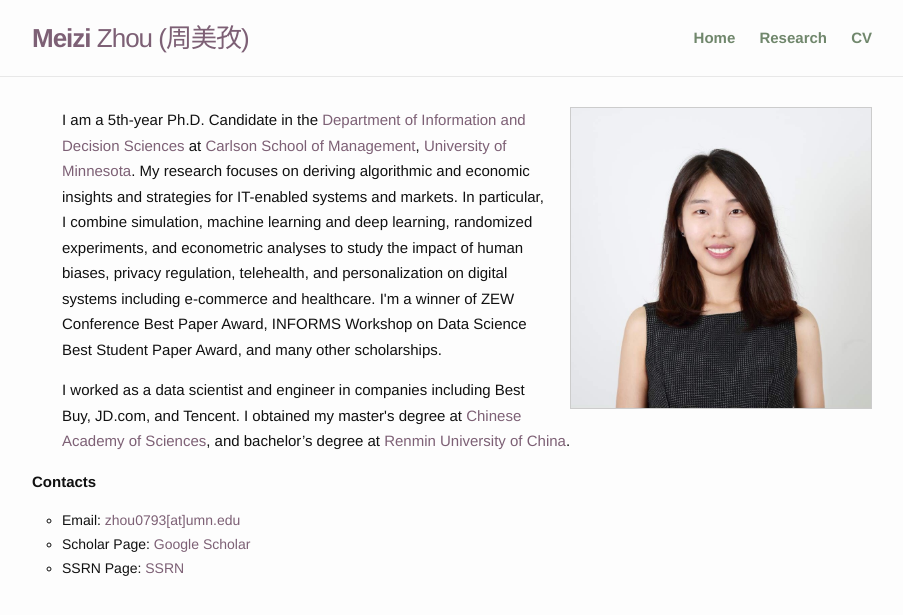
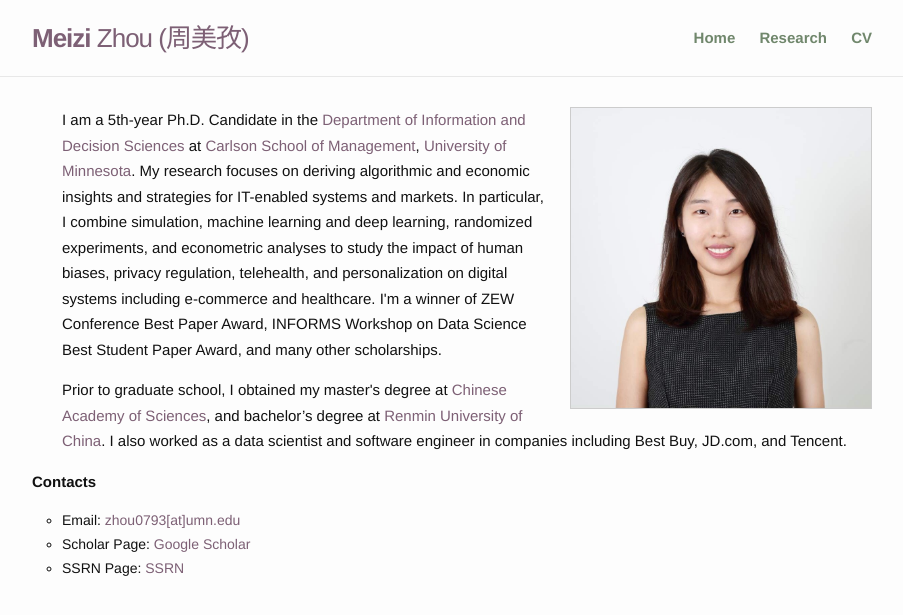
Before and after one commit to meizizhou/homepage, a Jekyll site: the page built from index.md, in a window 1280 px wide. Shown: the top 615 px of the page, without its empty margins (188-1091 px from the left). Built offline with Jekyll 4.4.1, drawn with Linux system fonts in a browser that asks for light colours.

Commit message:
Update index.md

```diff
--- a/index.md
+++ b/index.md
@@ -18,7 +18,7 @@
 </ul>
 
 <ul>
-	I worked as a data scientist and engineer in companies including Best Buy, JD.com, and Tencent. I obtained my master's degree at <a href="https://english.cas.cn/" target="_blank">Chinese Academy of Sciences</a>, and bachelor’s degree at <a href="https://www.ruc.edu.cn/en" target="_blank">Renmin University of China</a>.
+	Prior to graduate school, I obtained my master's degree at <a href="https://english.cas.cn/" target="_blank">Chinese Academy of Sciences</a>, and bachelor’s degree at <a href="https://www.ruc.edu.cn/en" target="_blank">Renmin University of China</a>. I also worked as a data scientist and software engineer in companies including Best Buy, JD.com, and Tencent.
 </ul>
 
 <!-- <strong>Research Interest</strong>
```
